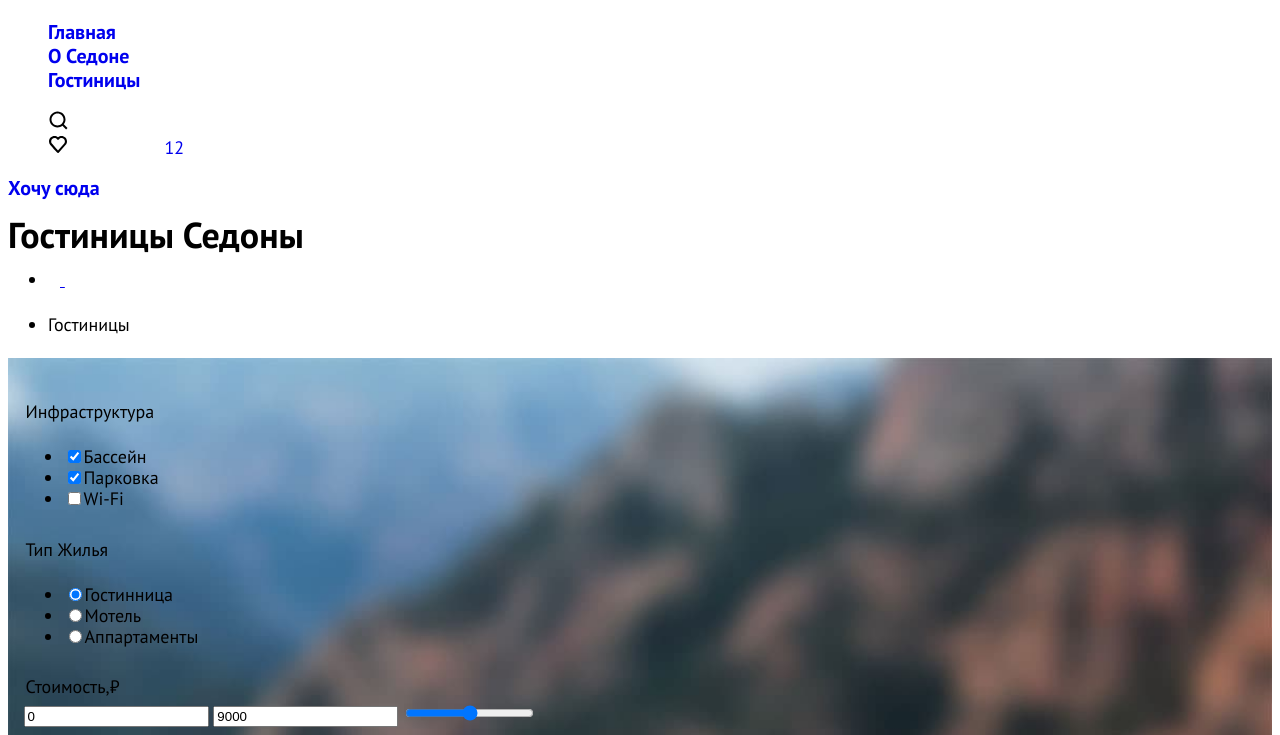
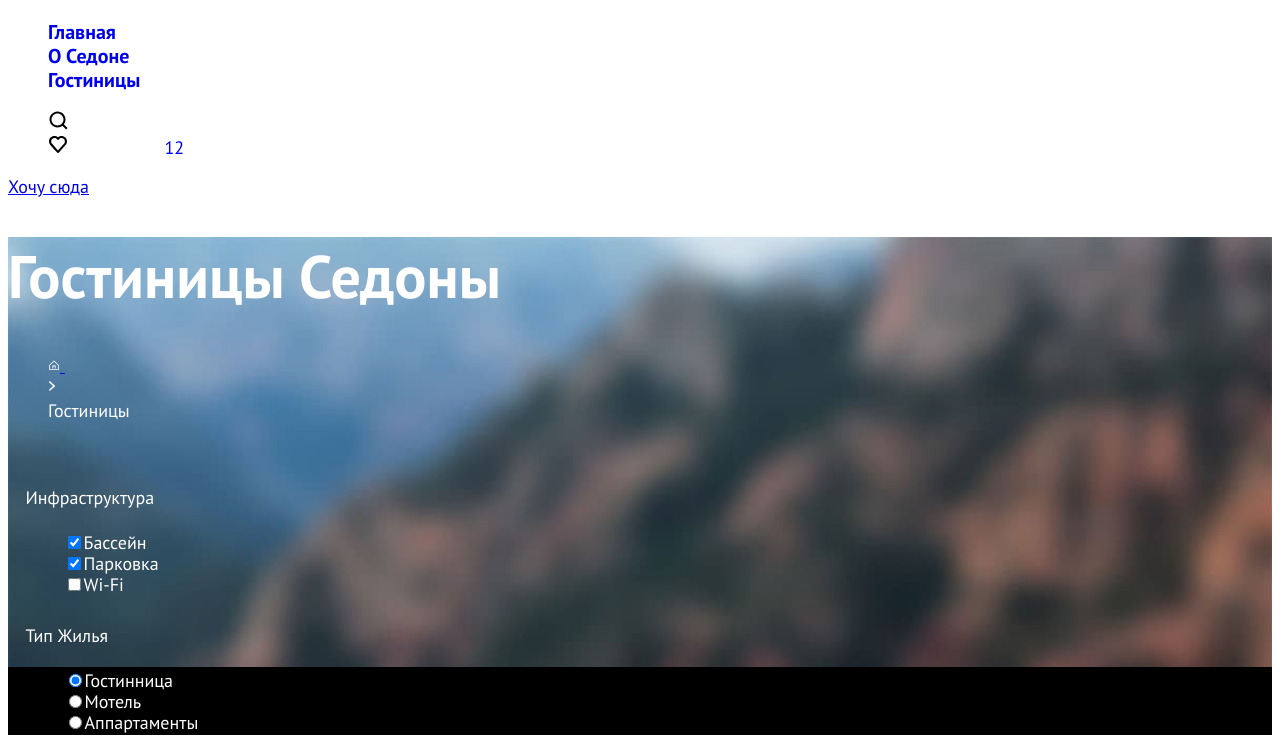
Before and after one commit to htmlacademy-htmlcss/2094901-sedona-35, a plain HTML site: page catalog.html in a window 1280 px wide. Shown: the part 80-815 px from the top of the page. Drawn offline with Linux system fonts and the light colour scheme.

Commit message:
Добавляет div class="filter-content" Добавляет бэкграунд к filter-content Исправляет стили

```diff
--- a/catalog.html
+++ b/catalog.html
@@ -38,14 +38,15 @@
           </a>
           </li>
         </ul>
-        <a class="navigation-link button" href="#">Хочу сюда</a>
+        <a class="button" href="#">Хочу сюда</a>
       </nav>
     </header>
     <main class="main-inner">
       <!--Хлебные крошки-->
+      <div class="filter-content">
       <header class="inner-header">
         <h1 class="inner-header-title">Гостиницы Седоны</h1>
-        <ul class="breadcrumbs">
+        <ul class="breadcrumbs-list">
           <li class="breadcrumbs-item">
             <a class="breadcrumbs-link" href="index.html">
               <img src="images/breadcrumbs-home.svg" width="12" height="12" alt="Главная">
@@ -59,7 +60,6 @@
         </ul>
       </header>
       <!--Фильтр инфраструктуры-->
-      <section class="filter-content">
         <h2 class="visually-hidden">Поиск гостиниц с фильтрами</h2>
         <form class="hotel-filter" action="https://echo.htmlacademy.ru/" method="get">
           <fieldset class="ifrastructure-filter">
@@ -115,7 +115,7 @@
           <button class="button" type="submit">Применить</button>
           <button class="button" type="reset">Сбросить</button>
         </form>
-      </section>
+       </div>
       <!--Каталог гостиниц-->
       <section class="catalog">
         <h2 class="visually-hidden">Каталог гостиниц</h2>
@@ -200,7 +200,7 @@
             <p class="hotel-rating">Рейтинг: 5,0</p>
           </li>
         </ul>
-        <ul class="pagination">
+        <ul class="pagination-list">
           <li class="pagination-item">
             <a class="pagination-link pagination-current" href="#">1</a>
           </li>
@@ -224,7 +224,7 @@
       </section>
     </main>
     <!--Подписка на рассылку-->
-    <section class="newsletter-subs">
+    <section class="newsletter-catalog-subs">
       <h2 class="heading-font">Подпишитесь на рассылку</h2>
       <p>Только полезная информация и никакого спама, честное бойскаутское!</p>
       <form class="subscribe-form" action="https://echo.htmlacademy.ru/" method="post">
--- a/styles/styles.css
+++ b/styles/styles.css
@@ -59,7 +59,7 @@
   text-decoration:none;
 }
 
-.navigation-user-link{
+.navigation-user-link {
   text-decoration: none;
 }
 
@@ -105,7 +105,7 @@
   list-style-type: none;
 }
 
-.advantages-title{
+.advantages-title {
   font-size: 24px;
   font-weight: 700;
   line-height: 28px;
@@ -114,21 +114,21 @@
 
 }
 
-.background-second-1{
+.background-second-1 {
   background-color: rgba(131, 179, 211, 0.12);
 }
 
-.background-second-2{
+.background-second-2 {
   background-color: rgba(131, 179, 211, 0.2);;
 }
 
-.background-basic-3{
+.background-basic-3 {
   background-color: #82B3D3;
   color: #ffffff;
 }
 /*Услуги*/
 
-.services-list{
+.services-list {
   text-align: center;
   list-style-type: none;
 }
@@ -165,7 +165,7 @@
   text-decoration: none;
 }
 
-.phone-number{
+.phone-number {
   font-family: "PT Sans", sans-serif;
   font-style: normal;
   font-weight: 400;
@@ -176,24 +176,54 @@
 }
 
 /*Каталог*/
+.inner-header-title {
 
-.filter-content{
+font-size: 60px;
+font-weight: 700;
+line-height: 78px;
+}
+.breadcrumbs-list {
+  list-style-type: none;
+}
+
+.filter-content {
 background-image: url(../images/background-catalog.jpg);
 background-color: #000000;
 background-size: 100% auto;
 background-repeat: no-repeat;
+color:#ffffff;
 }
 
-.ifrastructure-filter{
+.ifrastructure-filter {
   border: 0 none;
 }
 
-.type-of-housing-filter{
+.infrastructure-filter-list {
+  list-style-type: none;
+}
+
+.type-of-housing-filter {
   border: 0 none;
 }
 
-.price{
+.type-of-housing-filter-list {
+  list-style-type: none;
+}
+
+.price {
   border: 0 none;
+}
+
+.hotel-list{
+  list-style-type: none;
+}
+
+.pagination-list {
+  list-style-type: none;
+}
+.pagination-link {
+  text-decoration: none;
+
 }
 
 .visually-hidden {
```
